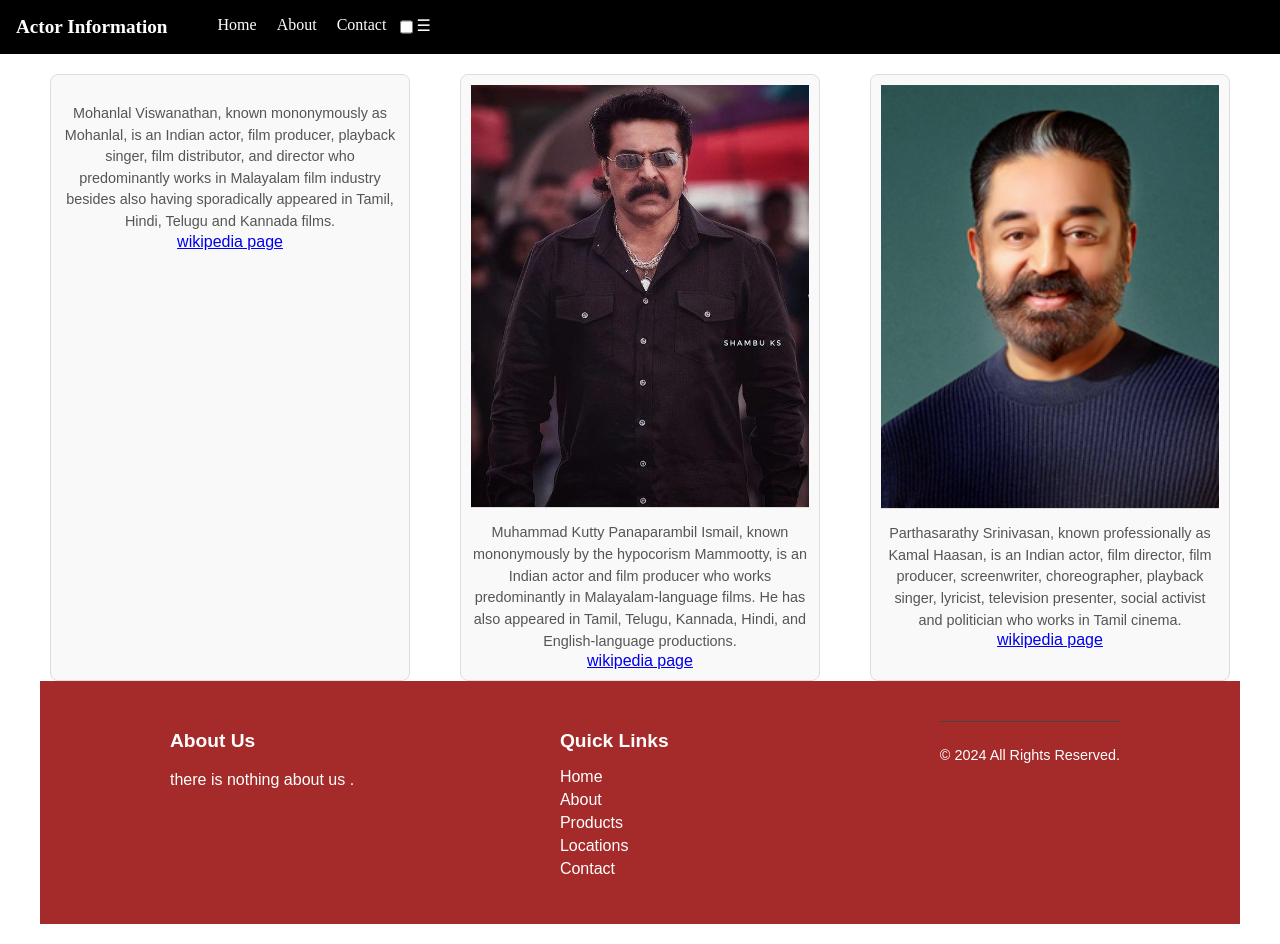
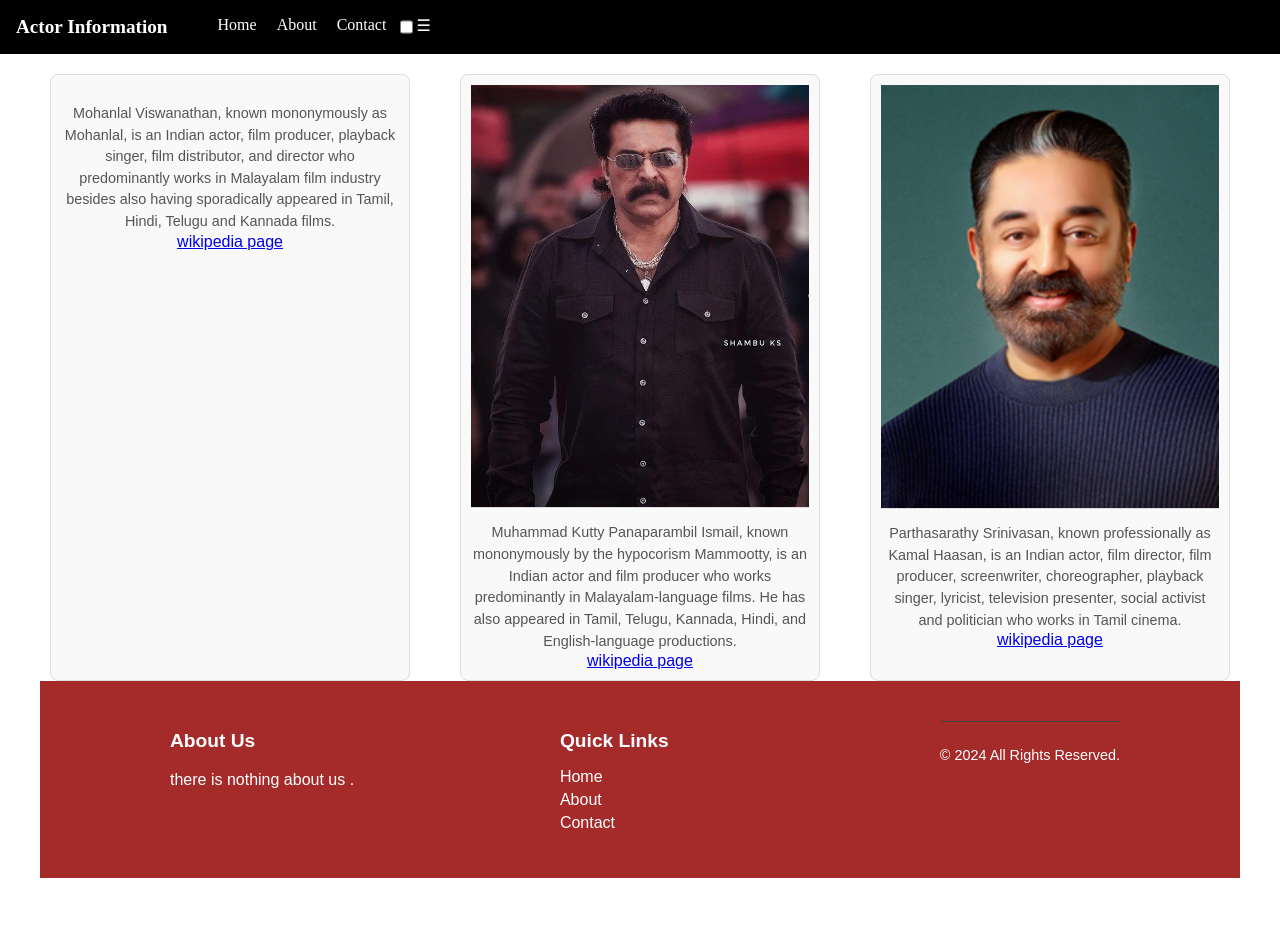
Before and after one commit to Amaljoshy23/information-website, a plain HTML site: page index.html in a window 1280 px wide. After the commit the page ends 898 px from the top, so only its background shows below. Drawn offline with Linux system fonts and the light colour scheme.

Commit message:
Update index.html

```diff
--- a/index.html
+++ b/index.html
@@ -68,8 +68,6 @@
                   <ul>
                       <li><a href="#">Home</a></li>
                       <li><a href="#">About</a></li>
-                      <li><a href="#">Products</a></li>
-                      <li><a href="#">Locations</a></li>
                       <li><a href="#">Contact</a></li>
                   </ul>
               </div>
```
